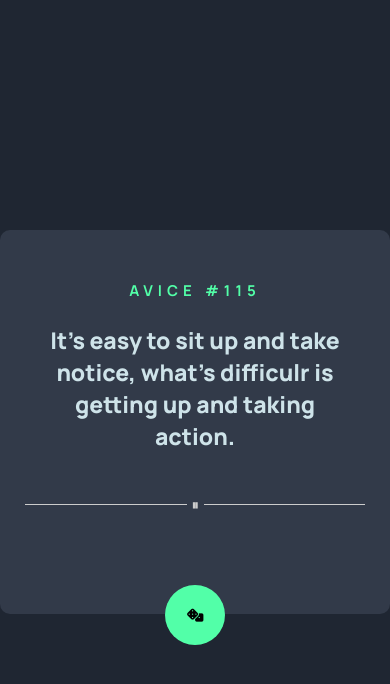
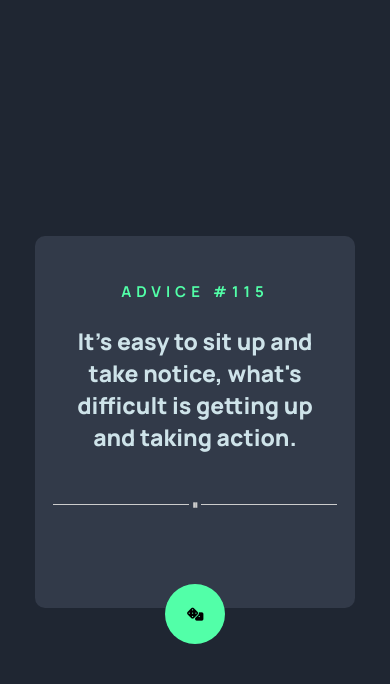
Before and after one commit to IsaiasLourenco/Gerador-de-conselhos, a plain HTML site: page index.html in a window 390 px wide. Both pictures are taken after a click on the button 195 px from the left and 615 px from the top of the page. Drawn offline with Linux system fonts and the light colour scheme.

Commit message:
Finalizando, esperando JS

```diff
--- a/index.html
+++ b/index.html
@@ -17,17 +17,19 @@
 
 <body>
     <main class="container">
-        <h2 class="adv-number"> Avice #115 </h2>
-        <p class="adv-desc"> It's easy to sit up and take notice, what's difficulr is getting up and taking action. </p>
+        <h2 class="adv-number"> Advice #115 </h2>
+        <p class="adv-desc"> It's easy to sit up and take notice, what's difficult is getting up and taking action. </p>
         <div class="divider">
             <div class="line"></div>
             <div class="icon">⏸</div> <!-- Ícone de pausa -->
             <div class="line"></div>
         </div>
-        <button class="click">
+        <button class="click active">
             <img><i class="fa-solid fa-dice"></i>
         </button>
     </main>
+
+    <script src="./src/js/click.js"></script>
 </body>
 
 </html>
--- a/src/css/style.css
+++ b/src/css/style.css
@@ -59,22 +59,43 @@ body {
 .line {
     flex: 1;
     height: 1px;
-    background-color: #ccc; /* Cor da linha */
+    background-color: #ccc;
+    /* Cor da linha */
     margin: 0 10px;
 }
 
 .icon {
     font-size: 18px;
-    color: #ccc; /* Cor do ícone */
+    color: #ccc;
+    /* Cor do ícone */
 }
 
 /* Ajuste para telas menores */
 @media (max-width: 600px) {
+
+    .container {
+        max-width: 320px;
+        /* Reduzindo mais */
+        width: 100%;
+        /* Garante que ele não ultrapasse */
+        padding: 15px;
+        /* Reduzindo o padding */
+    }
+
     .icon {
-      font-size: 14px; /* Ícone menor */
+        font-size: 12px;
+        /* Ícone menor */
     }
 
     .line {
-      margin: 0 5px; /* Linhas mais próximas do ícone */
+        margin: 0 3px;
+        /* Linhas mais próximas do ícone */
     }
+
+    .container .click:active,
+    .container .click .active {
+        color: var(--button-text-card-color);
+        box-shadow: 0 5px 15px var(--button-text-card-color);
     }
+
+}
--- /dev/null
+++ b/src/js/click.js
@@ -0,0 +1,7 @@
+document.addEventListener("DOMContentLoaded", function () {
+    const button = document.querySelector(".container .click");
+
+    button.addEventListener("click", function () {
+        this.classList.toggle("active");
+    });
+});
```
Lines whose indentation alone changed are shown as unchanged.
